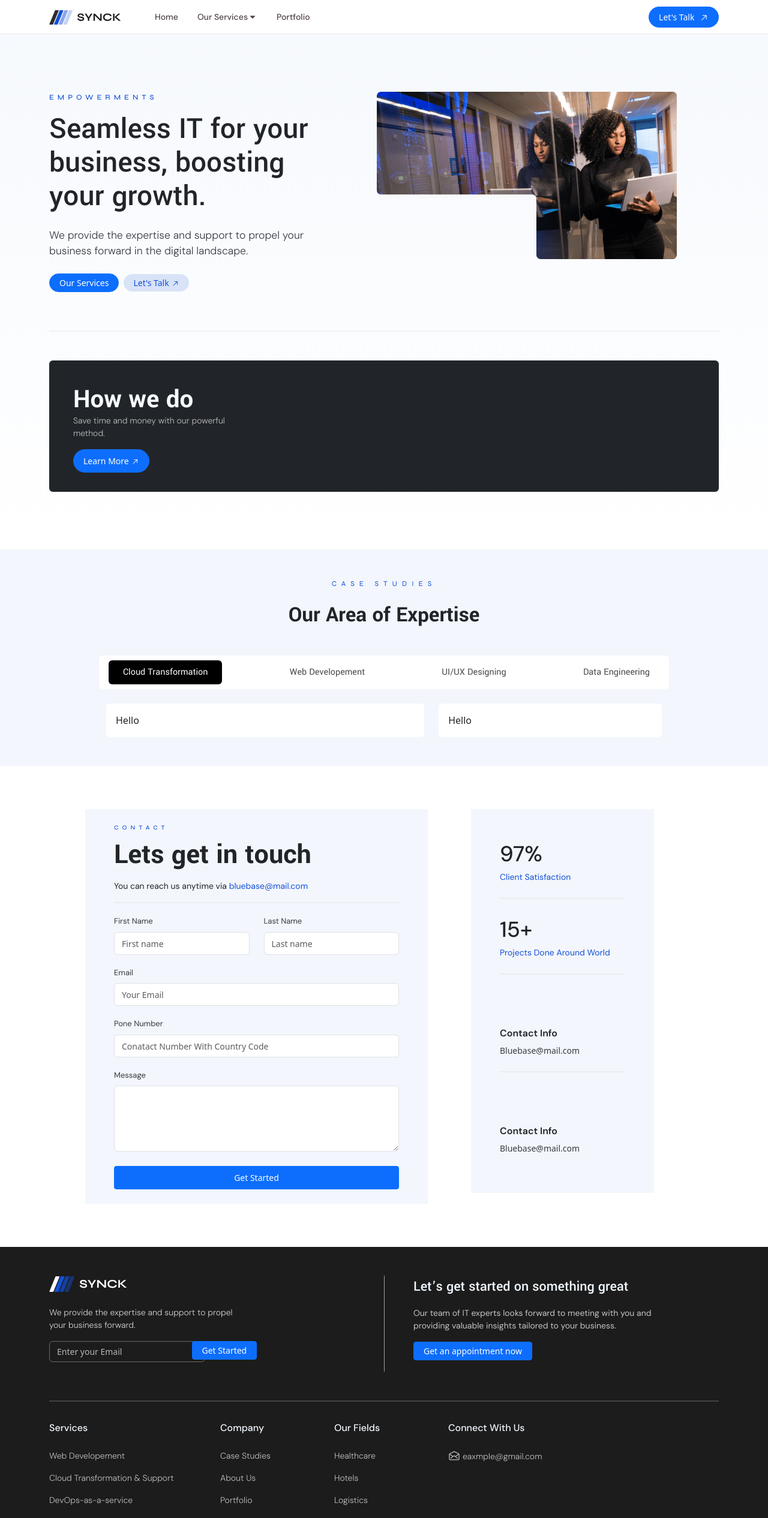
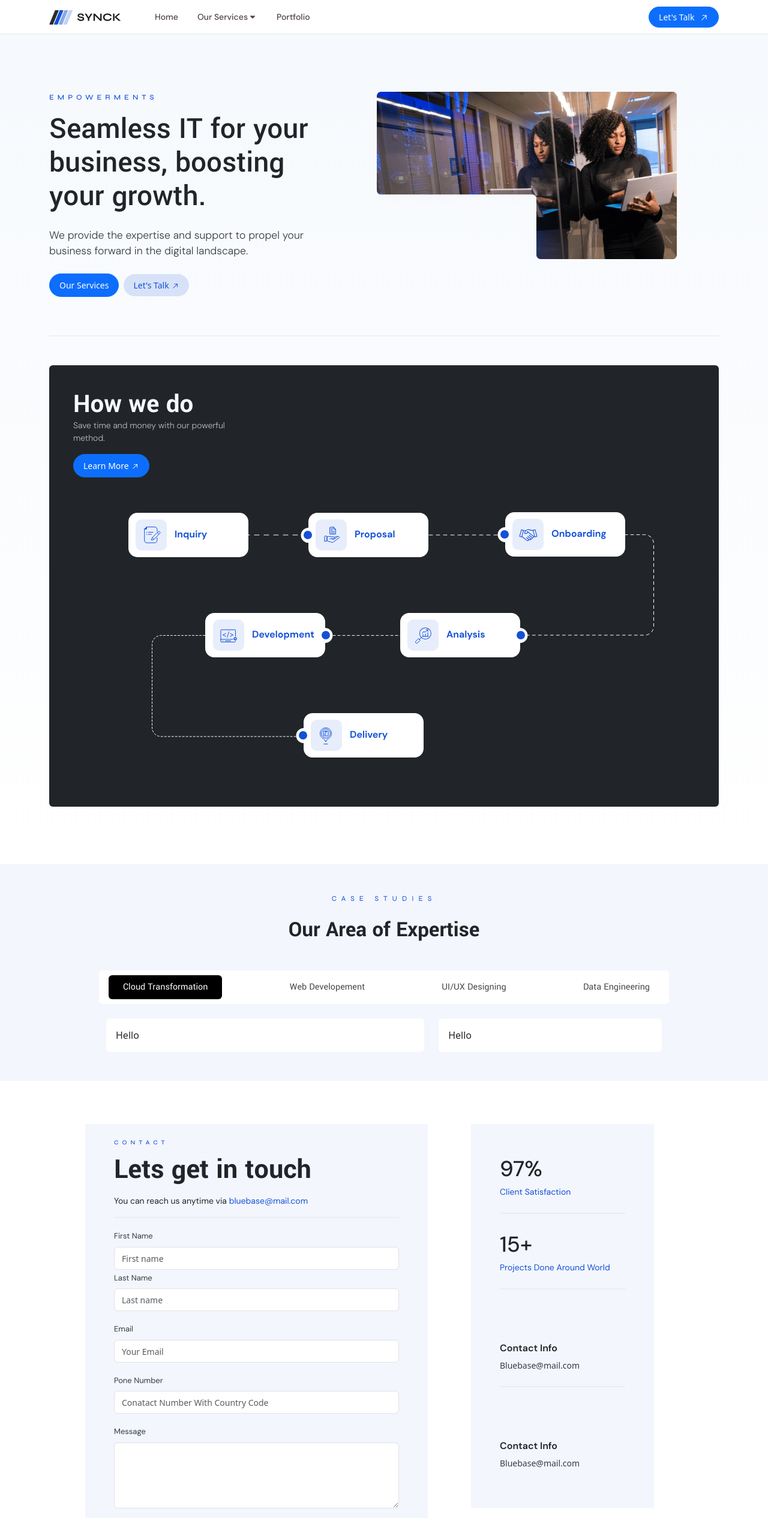
Before and after one commit to riven-dell/landing-page, a React (Vite) app: page / in a window 1280 px wide. Shown: the top 2531 px of the page at 60% size. Built offline with nearby package versions, Linux system fonts and the light colour scheme; some icons are missing.

Commit message:
home page mobile fix

```diff
--- a/src/components/contactUsForm/ContactUsForm.jsx
+++ b/src/components/contactUsForm/ContactUsForm.jsx
@@ -7,7 +7,7 @@ const ContactUsForm = () => {
   return (
     <div className="my-4">
       <Container>
-        <Row className="mx-5">
+        <Row className="mx-lg-5">
           <Col xl={{ span: 7 }}>
             <Card className="border border-0 my-5">
               <Card.Body className={`py-4 px-5 ${Styles.card_mod_contact}`}>
@@ -20,7 +20,7 @@ const ContactUsForm = () => {
                 <hr className={Styles.hrs} />
                 <Form>
                   <Row>
-                    <Col>
+                    <Col xs={12} lg={0}>
                       <Form.Label className={Styles.contact_form_lable}>
                         First Name
                       </Form.Label>
@@ -29,7 +29,7 @@ const ContactUsForm = () => {
                         placeholder="First name"
                       />
                     </Col>
-                    <Col>
+                    <Col xs={12} lg={0} className="mt-3 mt-xl-0">
                       <Form.Label className={Styles.contact_form_lable}>
                         Last Name
                       </Form.Label>
@@ -85,8 +85,8 @@ const ContactUsForm = () => {
             </Card>
           </Col>
           <Col xl={5}>
-            <Card className="border border-0 my-5 mx-5">
-              <Card.Body className={`py-5 px-5 ${Styles.card_mod_contact}`}>
+            <Card className="border border-0 my-5 mx-xl-5">
+              <Card.Body className={`py-5 px-5 text-center text-lg-start ${Styles.card_mod_contact}`}>
                 <p className={Styles.show_num}>97%</p>
                 <p className={Styles.show_num_subtext}>Client Satisfaction</p>
                 <hr className={`my-4 ${Styles.hrs}`} />
--- a/src/components/layout/footer/Footer.jsx
+++ b/src/components/layout/footer/Footer.jsx
@@ -10,8 +10,8 @@ const Footer = () => {
   return (
     <div className={`pt-5 pb-3 ${Styles.footer_bg}`}>
       <Container>
-        <Row>
-          <Col sm={6}>
+        <Row className="text-center text-lg-start">
+          <Col sm={12} lg={6}>
             <img
               src="src/assets/logo-white.svg"
               className="img-fluid"
@@ -27,19 +27,21 @@ const Footer = () => {
               className="mb-3"
               controlId="formHorizontalEmail"
             >
-              <Col sm={5}>
+              <div className="d-flex justify-content-center justify-content-lg-start">
                 <Form.Control
                   type="email"
                   className={Styles.input_email_text}
                   placeholder="Enter your Email"
                 />
-              </Col>
-              <Col sm={4}>
-                <Button className={`btn-sm px-3 `}>Get Started</Button>
-              </Col>
+                <Button className={`btn-sm px-3`}>Get Started</Button>
+              </div>
             </Form.Group>
           </Col>
-          <Col sm={6} className={`ps-5 ${Styles.left_border}`}>
+          <Col
+            sm={12}
+            lg={6}
+            className={`ps-lg-5 mt-5 mt-lg-0 ${Styles.left_border}`}
+          >
             <p className={Styles.started_font}>
               Let’s get started on something great
             </p>
@@ -52,8 +54,8 @@ const Footer = () => {
           </Col>
         </Row>
         <hr className={`mt-5 ${Styles.hrs}`} />
-        <Row>
-          <Col xl={3}>
+        <Row className="text-center text-lg-start">
+          <Col lg={3}>
             <p className={`mt-3 ${Styles.footer_heads}`}>Services</p>
             <p className={`mt-4 ${Styles.footer_subheads}`}>Web Developement</p>
             <p className={`${Styles.footer_subheads}`}>
@@ -64,14 +66,14 @@ const Footer = () => {
             <p className={`${Styles.footer_subheads}`}>UI/UX Designing</p>
           </Col>
 
-          <Col xl={2}>
+          <Col lg={2}>
             <p className={`mt-3 ${Styles.footer_heads}`}>Company</p>
             <p className={`mt-4 ${Styles.footer_subheads}`}>Case Studies</p>
             <p className={`${Styles.footer_subheads}`}>About Us</p>
             <p className={`${Styles.footer_subheads}`}>Portfolio</p>
           </Col>
 
-          <Col xl={2}>
+          <Col lg={2}>
             <p className={`mt-3 ${Styles.footer_heads}`}>Our Fields</p>
             <p className={`mt-4 ${Styles.footer_subheads}`}>Healthcare</p>
             <p className={`${Styles.footer_subheads}`}>Hotels</p>
@@ -79,7 +81,7 @@ const Footer = () => {
             <p className={`${Styles.footer_subheads}`}>Industries</p>
           </Col>
 
-          <Col xl={5}>
+          <Col lg={5}>
             <p className={`mt-3 ${Styles.footer_heads}`}>Connect With Us</p>
             <p className={`mt-4 ${Styles.footer_subheads}`}>
               <IoMailOpenOutline size={20} className="me-1 mb-1" />
--- a/src/components/layout/footer/FooterStyles.module.css
+++ b/src/components/layout/footer/FooterStyles.module.css
@@ -13,6 +13,12 @@
   border-left: 1px solid rgb(159, 159, 159);
 }
 
+@media (max-width: 992px) {
+  .left_border {
+    border-left: none;
+  }
+
+}
 .input_email_text {
   background-color: transparent !important;
   border: 1px solid rgb(104, 104, 104) !important;
--- a/src/pages/home/Home.jsx
+++ b/src/pages/home/Home.jsx
@@ -29,17 +29,17 @@ const Home = () => {
                 We provide the expertise and support to propel your business
                 forward in the digital landscape.
               </p>
-              <Button className="btn-sm px-3 py-1 rounded-pill">
+              <Button className="btn-sm px-3 py-2 rounded-pill">
                 Our Services
               </Button>
               <Button
-                className={`btn-sm px-3 py-1 rounded-pill ms-2 ${Styles.lets_talk_btn}`}
+                className={`btn-sm px-3 py-2 rounded-pill ms-2 ${Styles.lets_talk_btn}`}
               >
                 Let's Talk <GoArrowUpRight />
               </Button>
             </Col>
-            <Col xl={7} className="mx-auto text-center">
-              <img src="src/assets/bg1-1.png" width={500} alt="" />
+            <Col xl={7} className="mx-auto text-center d-none d-lg-block">
+              <img src="src/assets/bg1-1.png" width={500} className="img-fluid" alt="" />
             </Col>
           </Row>
 
@@ -61,7 +61,7 @@ const Home = () => {
                       </div>
                     </Stack>
                   </Col>
-                  <Col></Col>
+                  <Col className="text-center"><img src="src/assets/flow.svg" className="img-fluid py-5" alt="" /></Col>
                 </Card.Body>
               </Card>
             </Col>
```
Also changed, not shown: src/assets/Flow.svg (added).
